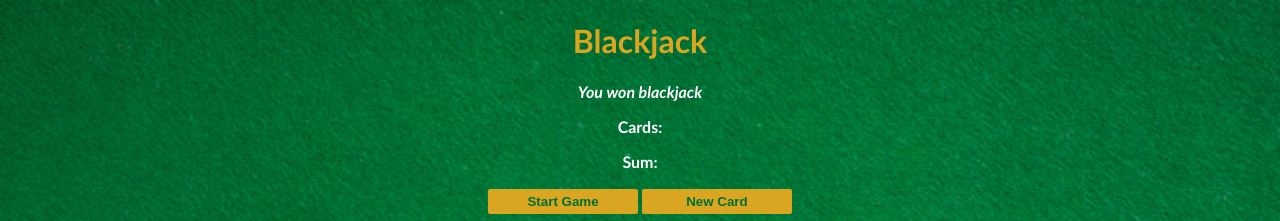
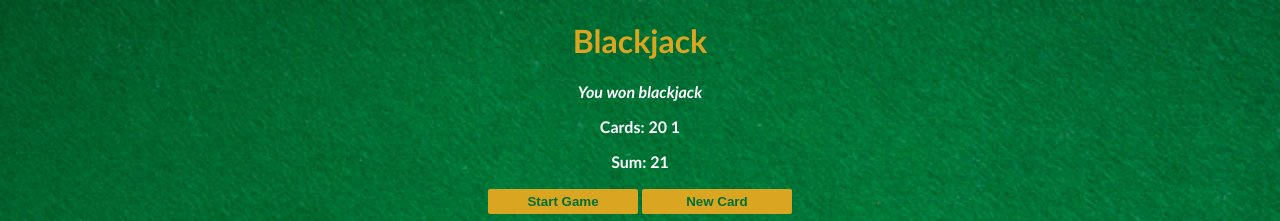
Before and after one commit to iamrajarajanr/card-game, a plain HTML site: page index.html in a window 1280 px wide. Both pictures are taken after a click on the button "Start Game". Shown: the top 221 px of the page. Drawn offline with Linux system fonts and the light colour scheme.

Commit message:
alomost done

```diff
--- a/script.js
+++ b/script.js
@@ -5,6 +5,8 @@ let hasBlackJack = false;
 let isALive = true
 let message =""
 let messagebox = document.getElementById("message-el")
+let sumbox = document.getElementById("sum-el")
+let cardbox = document.getElementById("cards-el")
 
 
 // console.log(sum)
@@ -36,4 +38,8 @@ console.log(message)
 }
 
 messagebox.textContent = message
+sumbox.textContent ="Sum: " +sum
+cardbox.textContent ="Cards: " + firstcard +" "+ secondcard
+
+
 }
```
Also changed, not shown: index.html (+1 -1 lines).
